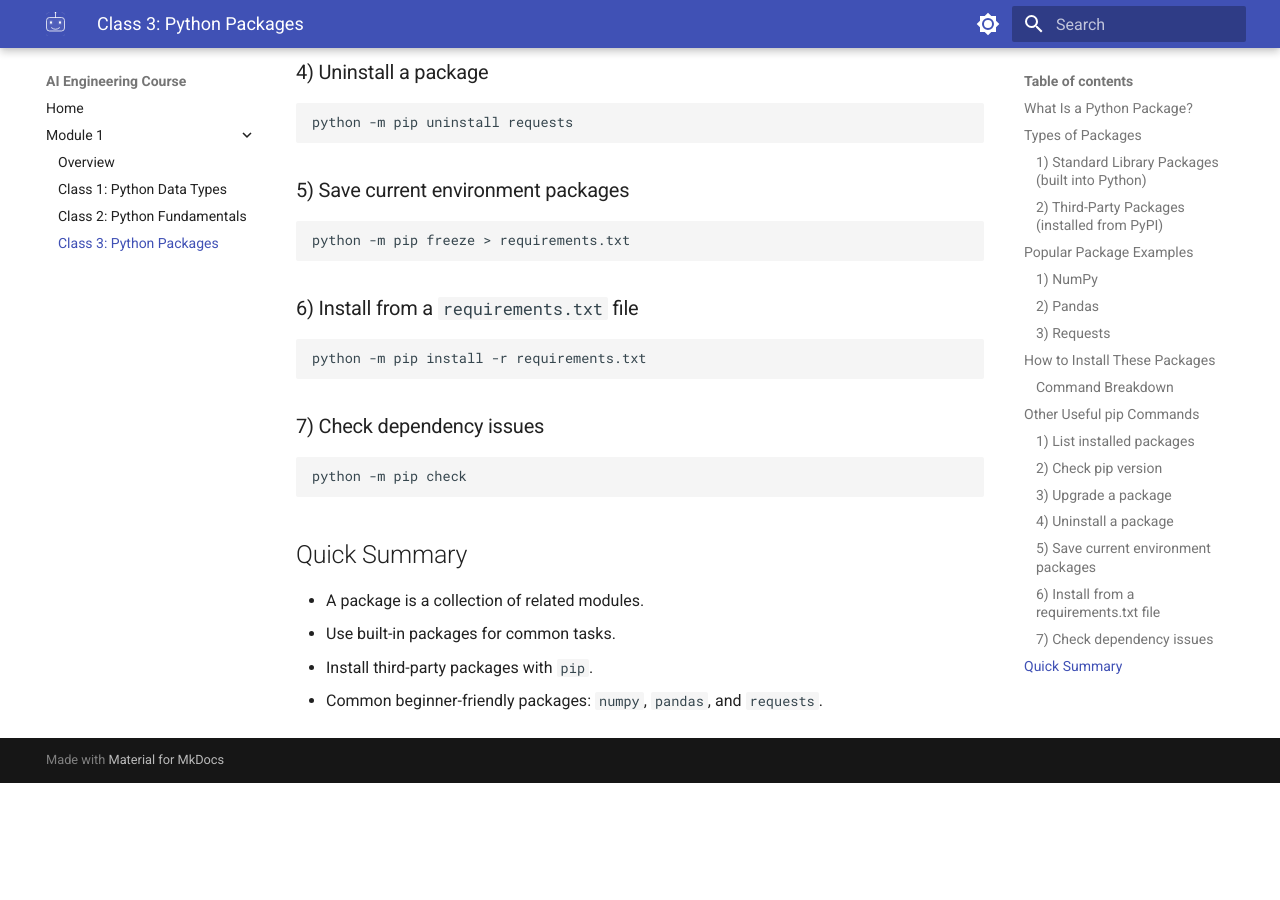
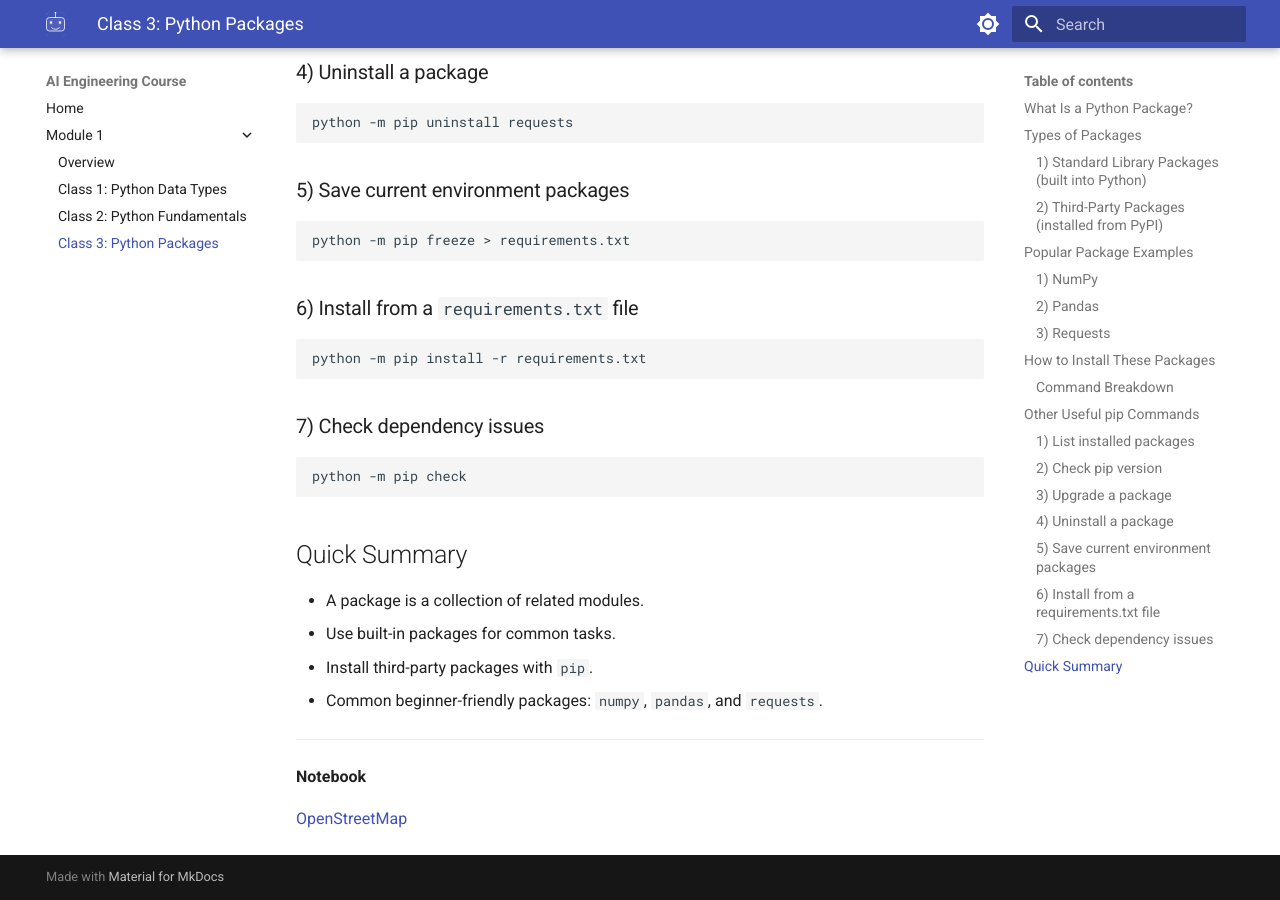
Before and after one commit to faixanpervaix/ai-engineering-notes, an MkDocs documentation site: the page built from docs/Module-1/class-3-python-packages.md, in a window 1280 px wide and 900 px high, scrolled down 3634 px. Built offline with MkDocs 1.6.1 and Material for MkDocs 9.7.7, drawn with Linux system fonts in a browser that asks for light colours; before the commit the page ends 4417 px from its top, so only the background shows below that.

Commit message:
Add files via upload

```diff
--- a/docs/Module-1/class-3-python-packages.md
+++ b/docs/Module-1/class-3-python-packages.md
@@ -201,3 +201,10 @@ python -m pip check
 - Use built-in packages for common tasks.
 - Install third-party packages with `pip`.
 - Common beginner-friendly packages: `numpy`, `pandas`, and `requests`.
+
+
+<hr/>
+
+**Notebook**
+
+[OpenStreetMap](https://github.com/faixanpervaix/ai-engineering-notes/blob/main/notebooks/modle-1/class-3.ipynb)
--- a/pyproject.toml
+++ b/pyproject.toml
@@ -5,6 +5,10 @@ description = "Add your description here"
 readme = "README.md"
 requires-python = ">=3.13"
 dependencies = [
+    "geopy>=2.4.1",
     "mkdocs>=1.6.1",
     "mkdocs-material>=9.7.6",
+    "openpyxl>=3.1.5",
+    "pandas>=3.0.3",
+    "requests>=2.33.1",
 ]
```
Also changed, not shown: 1 other file.
